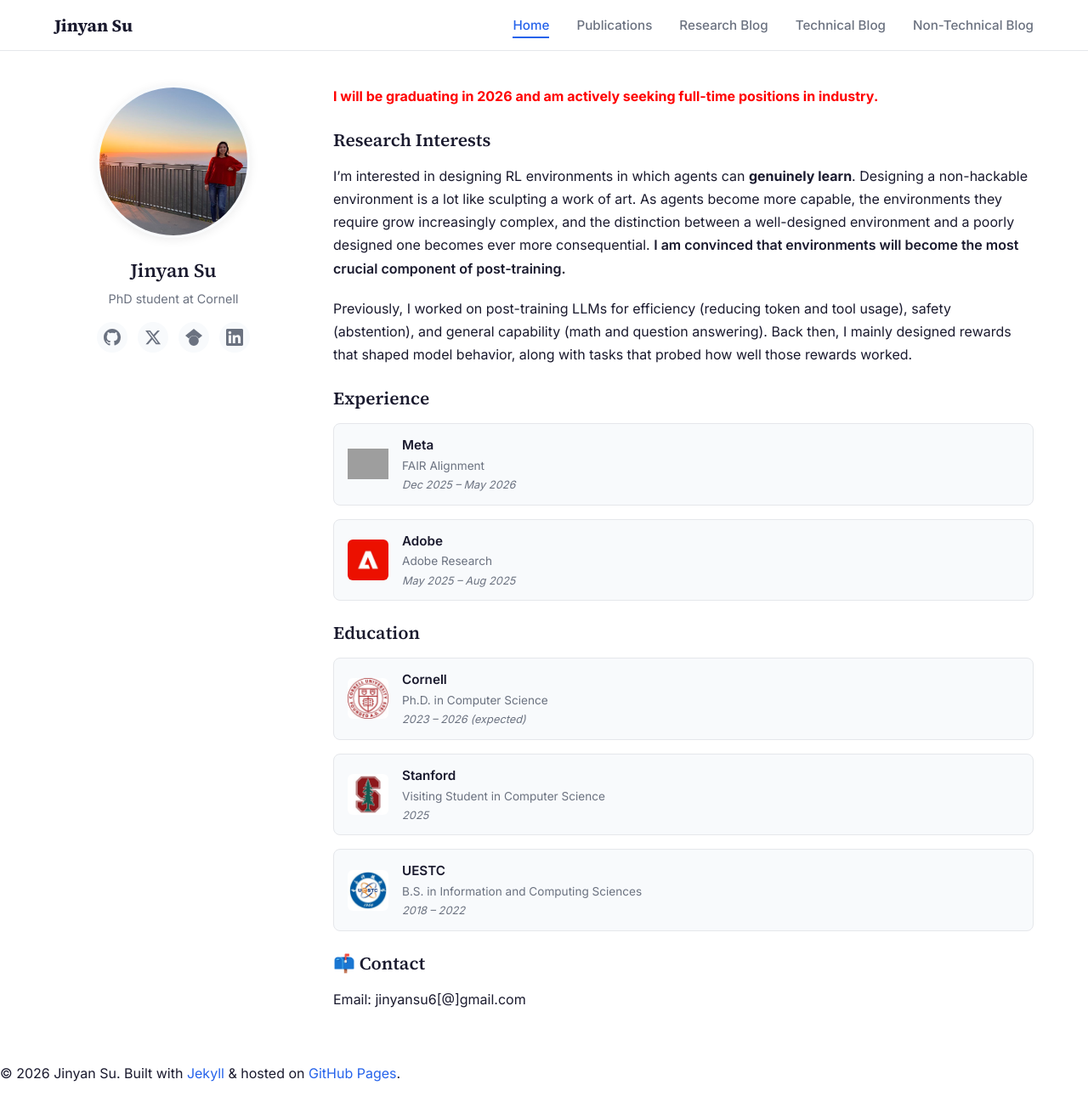
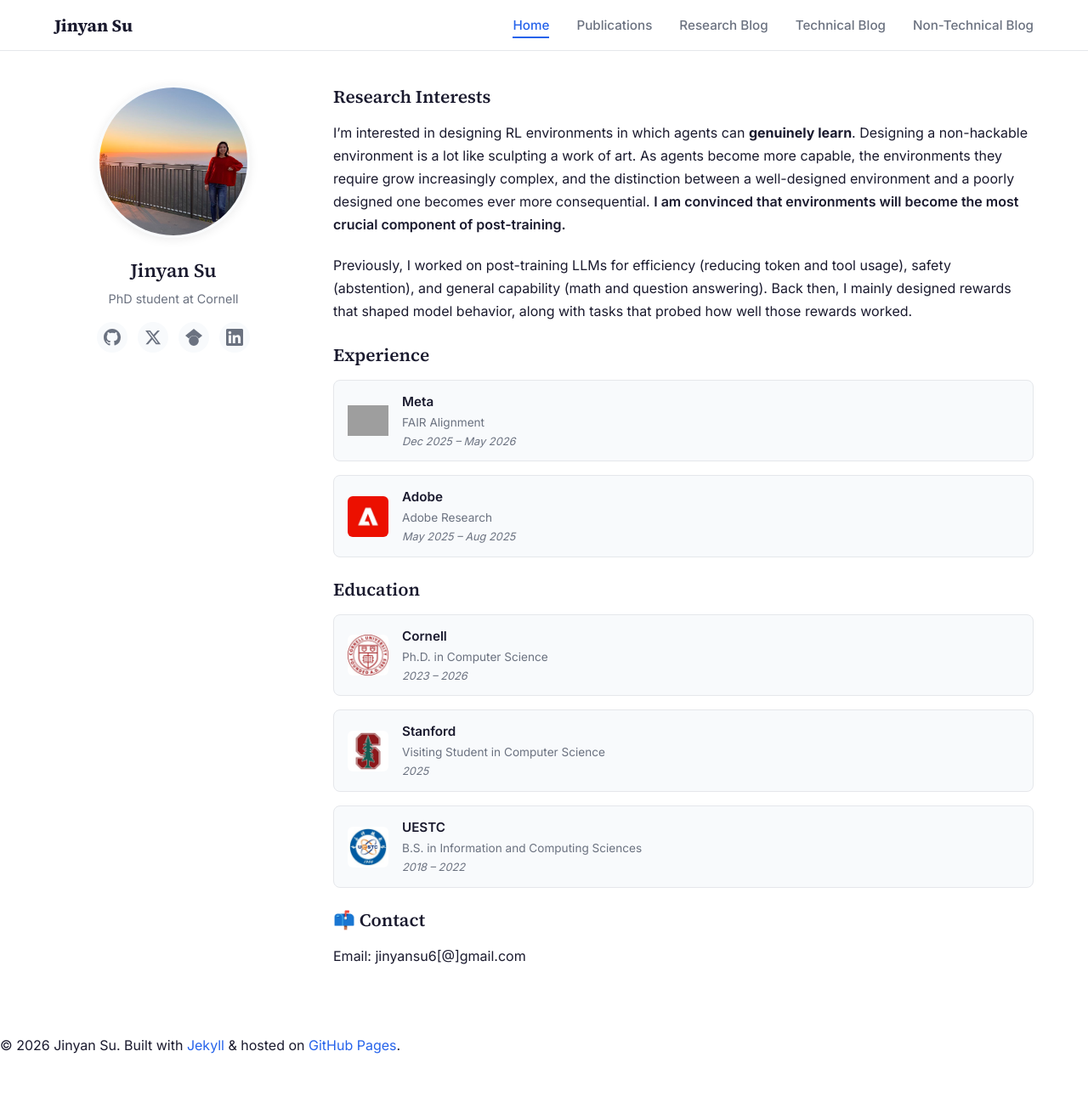
Before and after one commit to JinyanSu1/jinyansu1.github.io, a Jekyll site: the page built from index.md, in a window 1280 px wide and 1297 px high. Shown: the whole window at 85% size. Built offline with Jekyll 4.4.1, drawn with Linux system fonts in a browser that asks for light colours; grey boxes are pictures that could not be loaded.

Commit message:
Update homepage education status

```diff
--- a/index.md
+++ b/index.md
@@ -3,8 +3,6 @@
 title: Home
 permalink: /
 ---
-
-<span style="color:red; font-weight:bold">I will be graduating in 2026 and am actively seeking full-time positions in industry.</span>
 
 ## Research Interests
 
@@ -41,7 +39,7 @@
     <div class="experience-details">
       <div class="experience-title">Cornell</div>
       <div class="experience-subtitle">Ph.D. in Computer Science</div>
-      <div class="experience-date">2023 – 2026 (expected)</div>
+      <div class="experience-date">2023 – 2026</div>
     </div>
   </div>
   <div class="experience-item">
```
